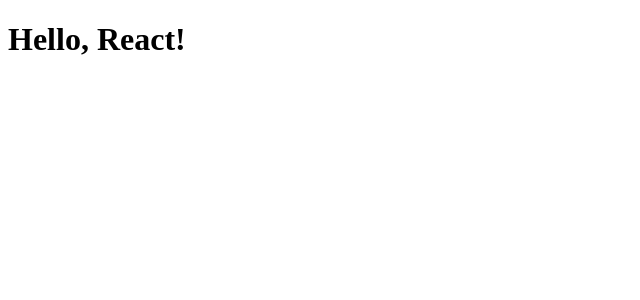
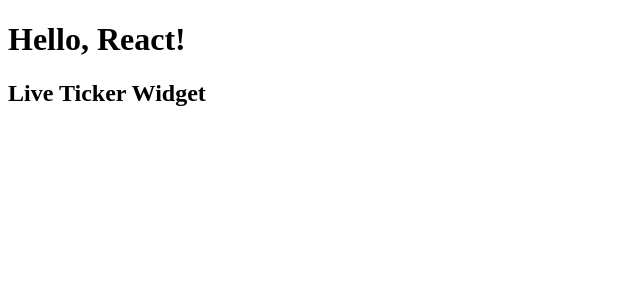
Before and after one commit to Ty-Fonze/AI-Tradesman, a React app: page / in a window 1280 px wide. Shown: the top 300 px of the page, without its empty margins (0-640 px from the left). Built offline with nearby package versions, Linux system fonts and the light colour scheme.

Commit message:
Update App.js

```diff
--- a/src/App.js
+++ b/src/App.js
@@ -1,9 +1,11 @@
 import React from 'react';
+import LiveTickerWidget from './components/LiveTickerWidget';
 
 const App = () => {
     return (
         <div>
             <h1>Hello, React!</h1>
+            <LiveTickerWidget />
         </div>
     );
 };
```
